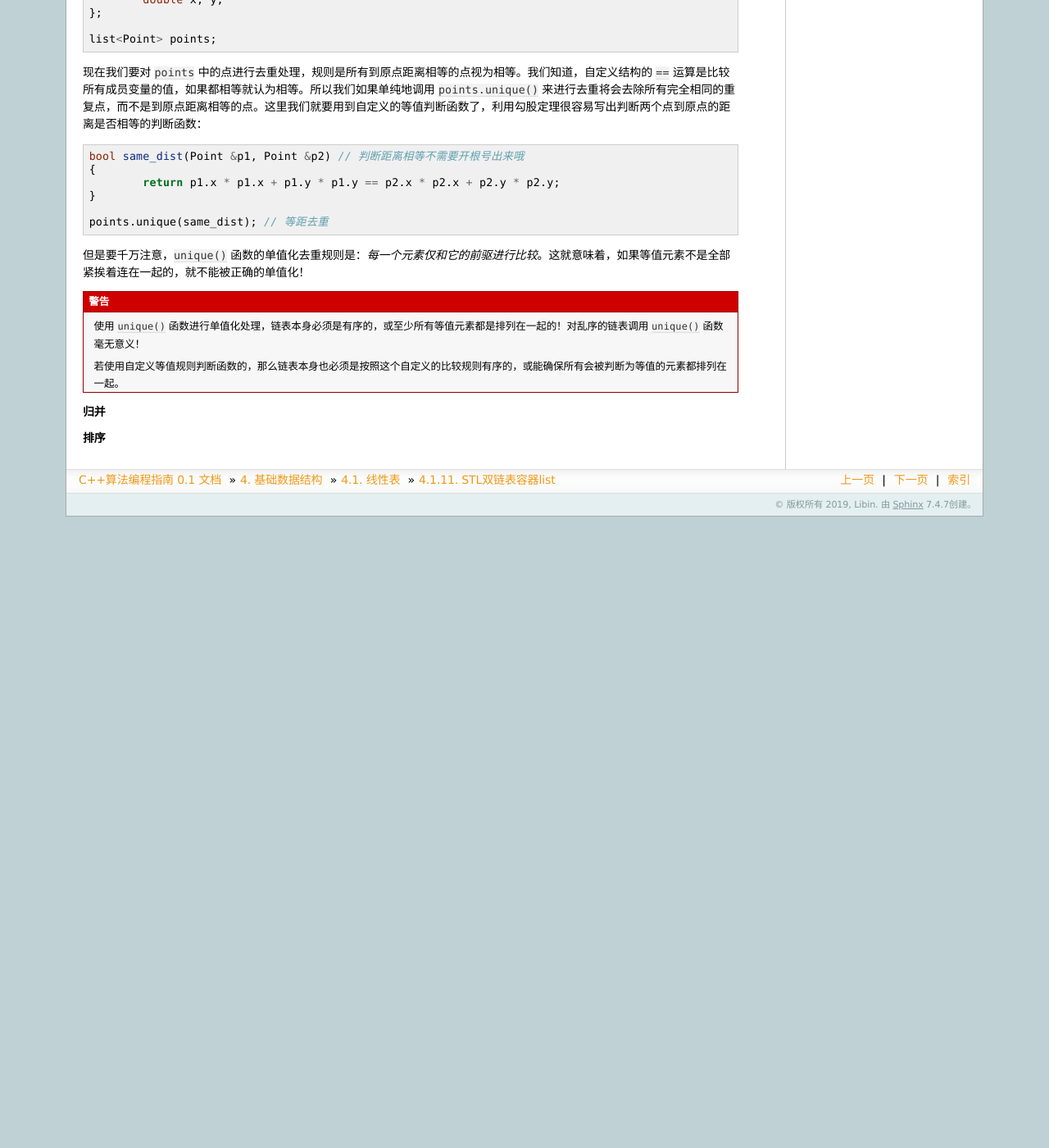
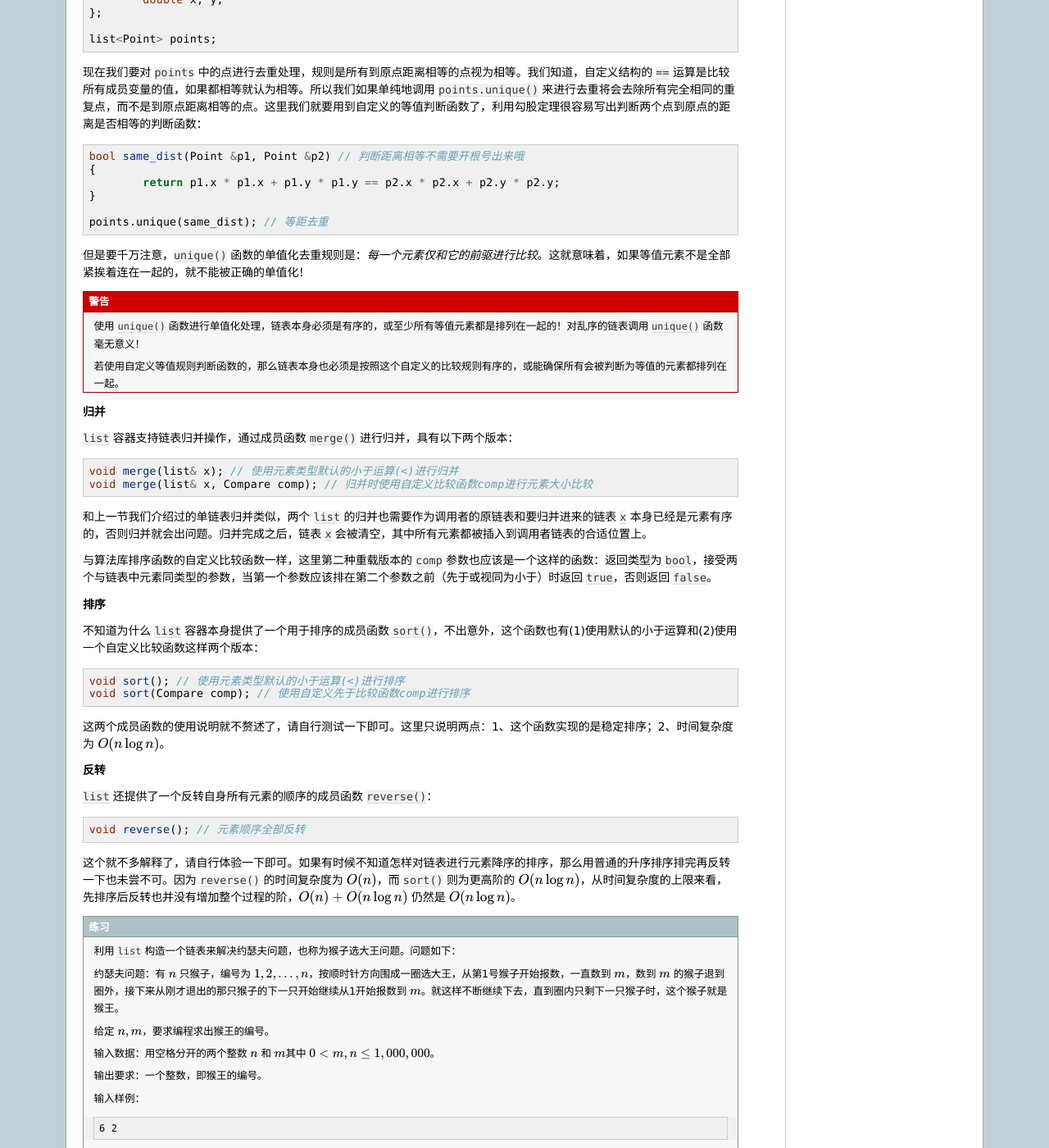
Before and after one commit to majorli/algo_guide, a Sphinx documentation site: the page built from source/ch03/sec01/31B_linkedlist_5.rst, in a window 1280 px wide and 1400 px high, scrolled down 2522 px. Shown: the whole window at 82% size. Built offline with Sphinx 7.4.7, drawn with Linux system fonts in a browser that asks for light colours; formulas are drawn with MathJax 3; before the commit the page ends 3152 px from its top, so only the background shows below that; some of the changed text lies outside the part shown.

Commit message:
20200602_2303draft_31B_finished

```diff
--- a/source/ch03/sec01/31B_linkedlist_5.rst
+++ b/source/ch03/sec01/31B_linkedlist_5.rst
@@ -3,7 +3,7 @@ STL双链表容器list
 
 ``list`` 是STL容器的一种，它是一个双向链表，要使用 ``list`` 容器需要先引入 ``list`` 库，并使用 ``std`` 命名空间。
 
-``list`` 容器同样是一个线性表类型的容器，所以很多用法和规则都和 ``vector`` 容器类似，也使用左闭右开的规则定义其中的元素范围。下表列出了和 ``vector`` 容器相同的一些常用成员函数和运算：
+``list`` 容器同样是一个线性表类型的容器，所以很多用法和规则都和 ``vector`` 容器类似，也使用左闭右开区间来定义其中一段元素的范围。下表列出了和 ``vector`` 容器相同的一些常用成员函数和运算：
 
 +--------------------+-----------------------------------------------------------+
 | 成员函数           | 功能                                                      |
@@ -171,5 +171,79 @@ STL双链表容器list
 
 **归并**
 
+``list`` 容器支持链表归并操作，通过成员函数 ``merge()`` 进行归并，具有以下两个版本：
+
+.. code-block:: c++
+
+   void merge(list& x); // 使用元素类型默认的小于运算(<)进行归并
+   void merge(list& x, Compare comp); // 归并时使用自定义比较函数comp进行元素大小比较
+
+和上一节我们介绍过的单链表归并类似，两个 ``list`` 的归并也需要作为调用者的原链表和要归并进来的链表 ``x`` 本身已经是元素有序的，否则归并就会出问题。归并完成之后，链表 ``x`` 会被清空，其中所有元素都被插入到调用者链表的合适位置上。
+
+与算法库排序函数的自定义比较函数一样，这里第二种重载版本的 ``comp`` 参数也应该是一个这样的函数：返回类型为 ``bool``\ ，接受两个与链表中元素同类型的参数，当第一个参数应该排在第二个参数之前（先于或视同为小于）时返回 ``true``\ ，否则返回 ``false``\ 。
+
 
 **排序**
+
+不知道为什么 ``list`` 容器本身提供了一个用于排序的成员函数 ``sort()``\ ，不出意外，这个函数也有(1)使用默认的小于运算和(2)使用一个自定义比较函数这样两个版本：
+
+.. code-block:: c++
+
+   void sort(); // 使用元素类型默认的小于运算(<)进行排序
+   void sort(Compare comp); // 使用自定义先于比较函数comp进行排序
+
+这两个成员函数的使用说明就不赘述了，请自行测试一下即可。这里只说明两点：1、这个函数实现的是稳定排序；2、时间复杂度为 :math:`O(n\log n)`\ 。
+
+**反转**
+
+``list`` 还提供了一个反转自身所有元素的顺序的成员函数 ``reverse()``\ ：
+
+.. code-block:: c++
+
+   void reverse(); // 元素顺序全部反转
+
+这个就不多解释了，请自行体验一下即可。如果有时候不知道怎样对链表进行元素降序的排序，那么用普通的升序排序排完再反转一下也未尝不可。因为 ``reverse()`` 的时间复杂度为 :math:`O(n)`\ ，而 ``sort()`` 则为更高阶的 :math:`O(n\log n)`\ ，从时间复杂度的上限来看，先排序后反转也并没有增加整个过程的阶，:math:`O(n)+O(n\log n)` 仍然是 :math:`O(n\log n)`\ 。
+
+
+.. admonition:: 练习
+
+   利用 ``list`` 构造一个链表来解决约瑟夫问题，也称为猴子选大王问题。问题如下：
+
+   约瑟夫问题：有 :math:`n` 只猴子，编号为 :math:`1,2,\dots,n`\ ，按顺时针方向围成一圈选大王，从第1号猴子开始报数，一直数到 :math:`m`\ ，数到 :math:`m` 的猴子退到圈外，接下来从刚才退出的那只猴子的下一只开始继续从1开始报数到 :math:`m`\ 。就这样不断继续下去，直到圈内只剩下一只猴子时，这个猴子就是猴王。
+
+   给定 :math:`n,m`\ ，要求编程求出猴王的编号。
+
+   输入数据：用空格分开的两个整数 :math:`n` 和 :math:`m`\ 其中 :math:`0 \lt m, n \le 1,000,000`\ 。
+
+   输出要求：一个整数，即猴王的编号。
+
+   输入样例：
+
+   .. code-block:: none
+
+      6 2
+
+   输出样例：
+
+   .. code-block:: none
+
+      5
+
+.. attention::
+
+   无论是什么STL容器，是 ``vector`` 也好、``list`` 也好，还是任何今后要学到的其他容器，在使用成员函数 ``erase()`` 删除掉一个迭代器所指向的元素后，这个迭代器就会失效。假如我们运行下面的代码片段：
+
+   .. code-block:: c++
+
+      list<int> monkeys;
+      list<int>::iterator it;
+      // ...
+      monkeys.erase(it);
+
+   在这一句删除语句之后，迭代器 ``it`` 会失效，变成无效迭代器，不能继续使用。但是一般我们都希望在进行这样的删除之后，\ ``it`` 能变成指向被删除元素的后继元素的迭代器，这是一种最自然的效果。要想达到这样的效果很简单，我们只需要这样调用：
+
+   .. code-block:: c++
+
+      it = monkeys.erase(it);
+
+   ``erase()`` 成员函数会把被删除元素的后继的迭代器作为返回值返回出来，所以我们只要这样简单的接收它就可以了。
```
